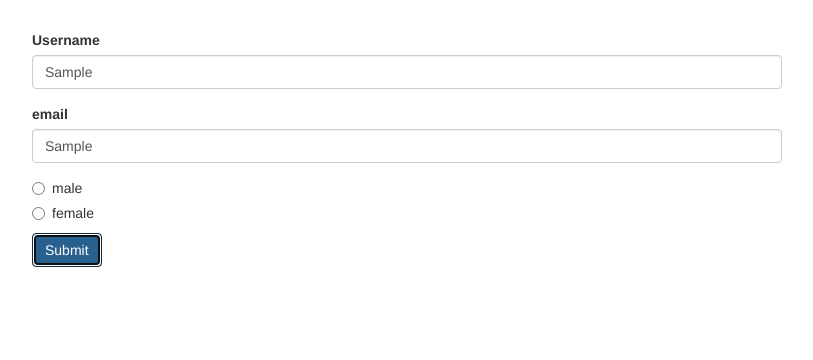
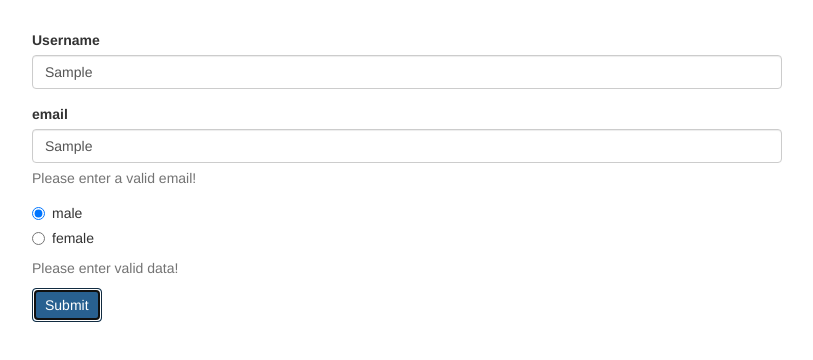
Before and after one commit to johndexteriv/angularReactiveForms, an Angular app in the folder forms-reactive-start/: page / in a window 1280 px wide. Both pictures are taken after typing "Sample", "Sample" into the empty fields and a click on the button "Submit". Shown: the top 360 px of the page, without its empty margins (233-1046 px from the left). Built offline with nearby package versions, Linux system fonts and the light colour scheme.

Commit message:
use formControlName to link inputs to FormControl and create validators

```diff
--- a/forms-reactive-start/src/app/app.component.html
+++ b/forms-reactive-start/src/app/app.component.html
@@ -1,18 +1,54 @@
 <div class="container">
   <div class="row">
     <div class="col-xs-12 col-sm-10 col-md-8 col-sm-offset-1 col-md-offset-2">
-      <form [formGroup]="signupForm">
+      <form [formGroup]="signupForm" (ngSubmit)="onSubmit()">
         <div class="form-group">
           <label for="username">Username</label>
-          <input type="text" id="username" class="form-control" />
+          <input
+            type="text"
+            id="username"
+            formControlName="username"
+            class="form-control"
+          />
+          <span
+            *ngIf="
+              !signupForm.get('username').valid &&
+              signupForm.get('username').touched
+            "
+            class="help-block"
+            >Please enter a valid username</span
+          >
         </div>
         <div class="form-group">
           <label for="email">email</label>
-          <input type="text" id="email" class="form-control" />
+          <input
+            type="text"
+            id="email"
+            class="form-control"
+            formControlName="email"
+          />
+          <span
+            *ngIf="
+              !signupForm.get('email').valid && signupForm.get('email').touched
+            "
+            class="help-block"
+          >
+            Please enter a valid email!
+          </span>
         </div>
         <div class="radio" *ngFor="let gender of genders">
-          <label> <input type="radio" [value]="gender" />{{ gender }} </label>
+          <label>
+            <input type="radio" [value]="gender" formControlName="gender" />{{
+              gender
+            }}
+          </label>
         </div>
+        <span
+          *ngIf="!signupForm.valid && signupForm.touched"
+          class="help-block"
+        >
+          Please enter valid data!
+        </span>
         <button class="btn btn-primary" type="submit">Submit</button>
       </form>
     </div>
--- a/forms-reactive-start/src/app/app.component.ts
+++ b/forms-reactive-start/src/app/app.component.ts
@@ -1,5 +1,5 @@
 import { Component, OnInit } from "@angular/core";
-import { FormControl, FormGroup } from "@angular/forms";
+import { FormControl, FormGroup, Validators } from "@angular/forms";
 
 @Component({
   selector: "app-root",
@@ -12,9 +12,13 @@ export class AppComponent implements OnInit {
 
   ngOnInit() {
     this.signupForm = new FormGroup({
-      username: new FormControl(null),
-      email: new FormControl(null),
+      username: new FormControl(null, Validators.required),
+      email: new FormControl(null, [Validators.required, Validators.email]),
       gender: new FormControl("male"),
     });
   }
+
+  onSubmit() {
+    console.log(this.signupForm);
+  }
 }
```
